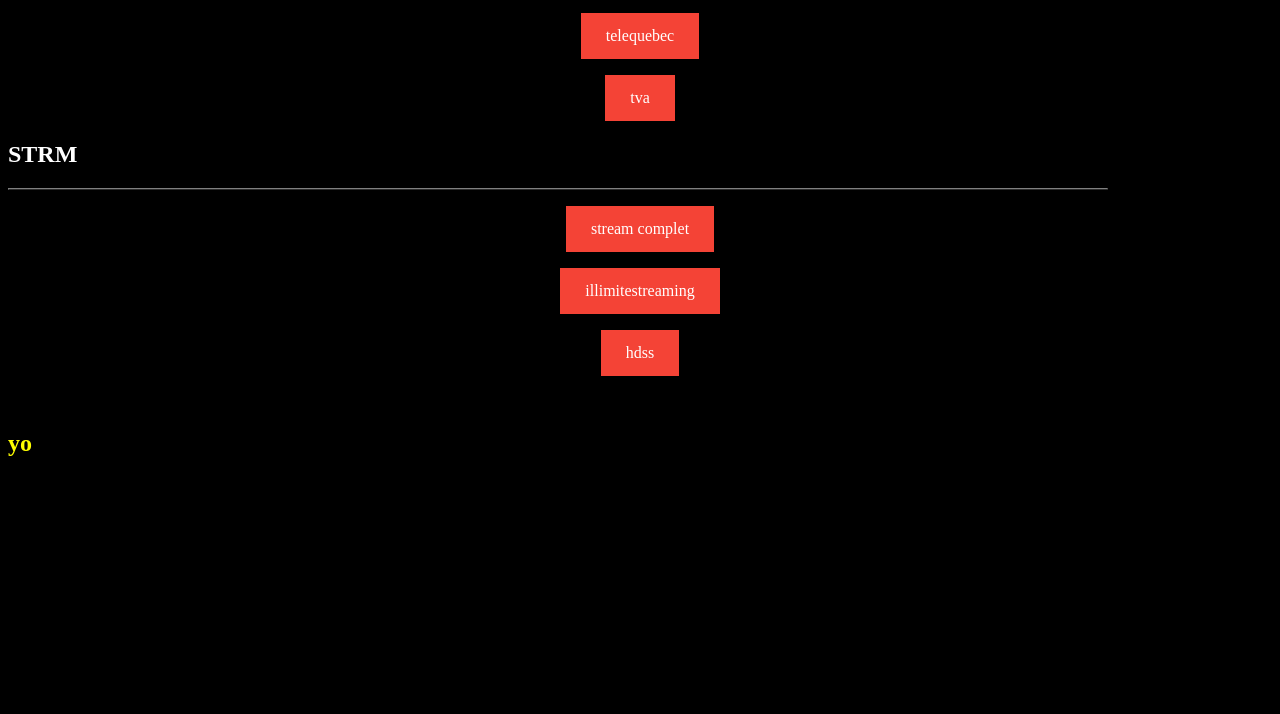
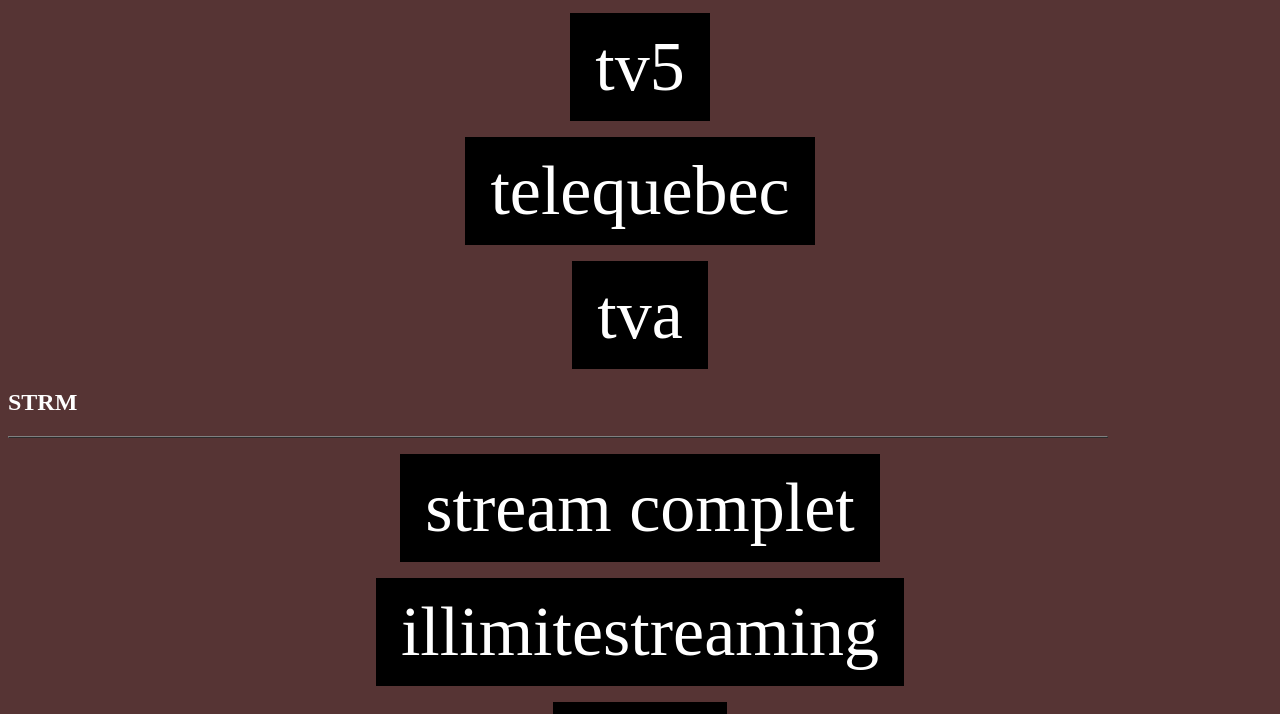
Before and after one commit to jucwater/jucwater.github.io, a plain HTML site: page index.html in a window 1280 px wide. Shown: the part 196-910 px from the top of the page. Before the commit the page ends 800 px from the top, so only its background shows below. Drawn offline with Linux system fonts and the light colour scheme.

Commit message:
Update index.html

```diff
--- a/index.html
+++ b/index.html
@@ -9,22 +9,23 @@
 <title>Streaming Nanie</title>
 <style>
 a:link, a:visited {
-  background-color: #f44336;
+  background-color: #000000;
   color: white;
   padding: 14px 25px;
   text-align: center;
+  font-size: 70px;
   text-decoration: none;
   display: inline-block;
 }
 
 a:hover, a:active {
-  background-color: red;
+  background-color: #5f5d5d;
 }
 </style>
 
 </head>
 
-<body bgcolor="Black">
+<body bgcolor=#563434>
 
 <p>
 <table border="1"width="5000" height="1">
```
